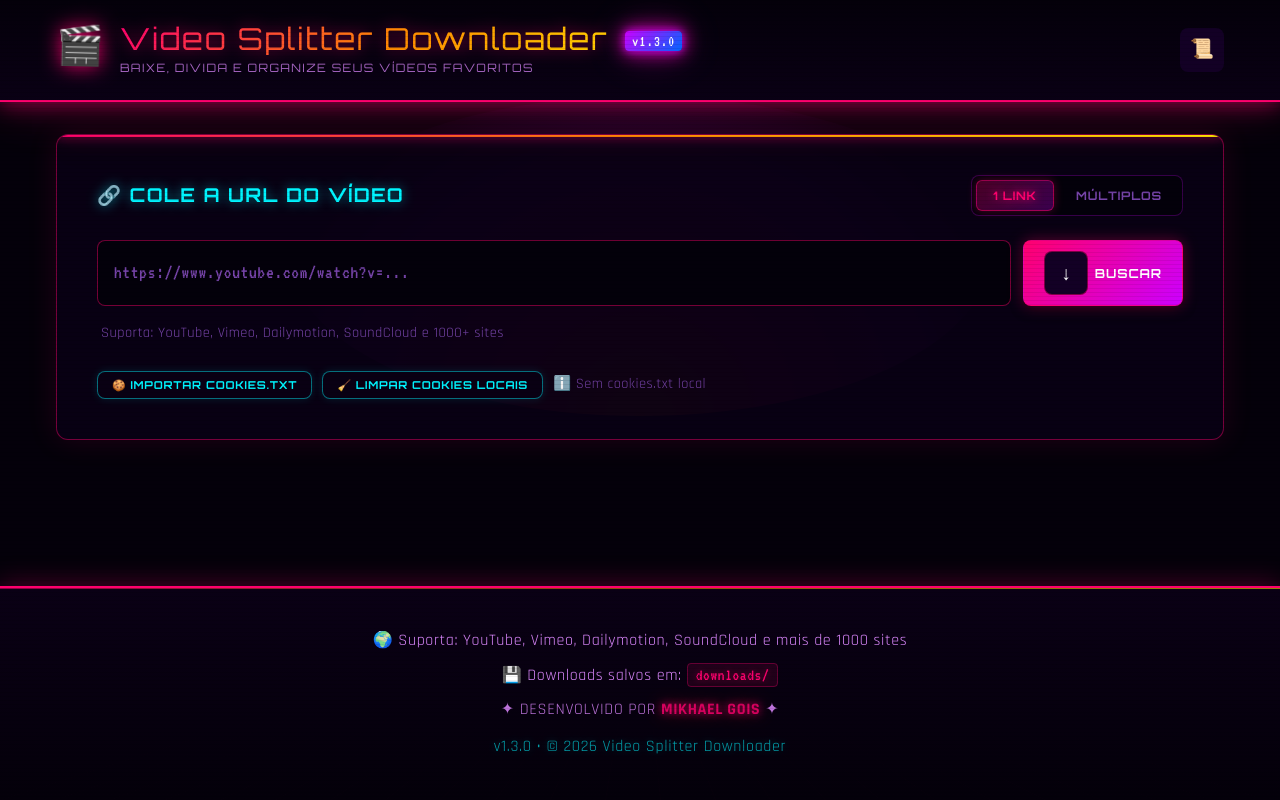
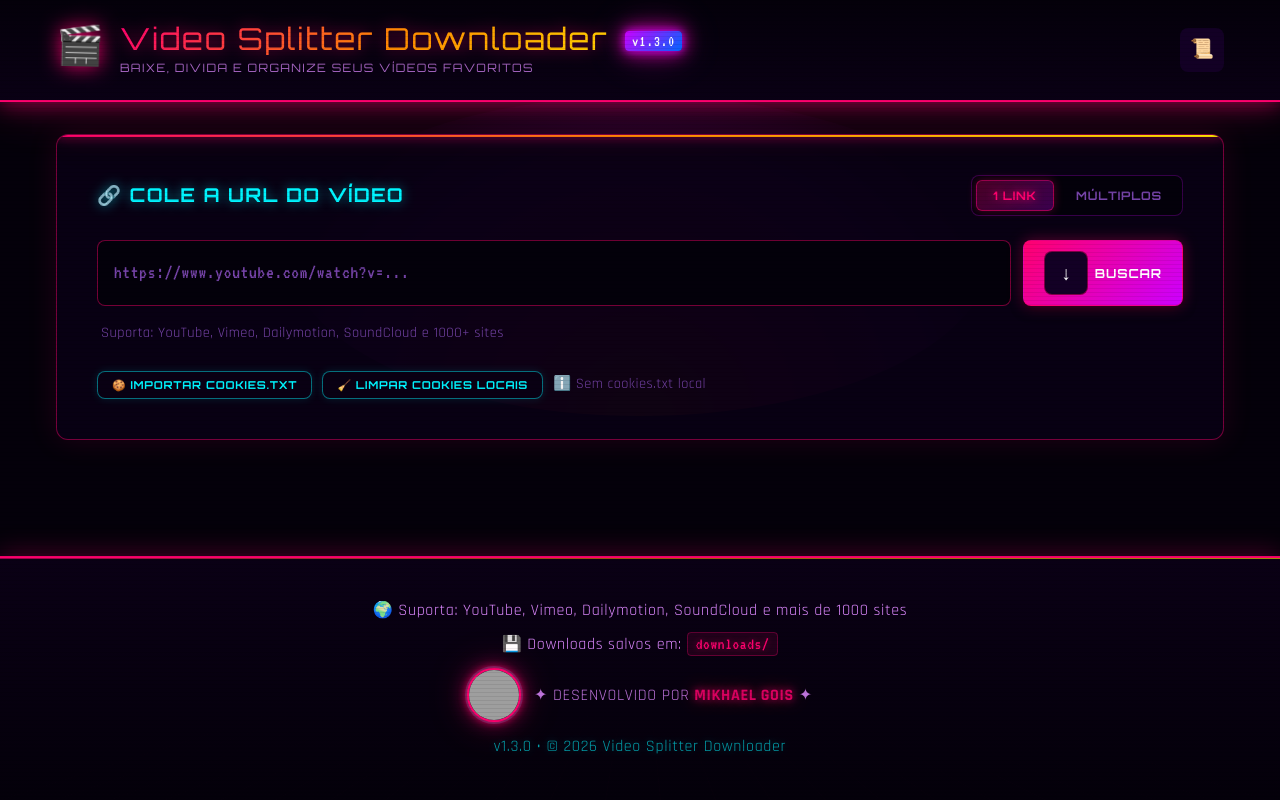
Before and after one commit to MikhaelGois/snap, a Flask app: page / in a window 1280 px wide. Run offline with Flask 3, Linux system fonts and the light colour scheme; data that the repository does not hold is empty; some libraries are stand-ins or nearby versions; some web fonts are replaced; grey boxes are pictures that could not be loaded.

Commit message:
feat: adicionar identificação visual do criador no footer

```diff
--- a/static/style_modern.css
+++ b/static/style_modern.css
@@ -1189,6 +1189,24 @@ video:not([src=""]), audio:not([src=""]) { display: block; }
     opacity: 0.85;
 }
 
+.creator-id {
+    display: flex;
+    align-items: center;
+    justify-content: center;
+    gap: 0.8rem;
+    margin-top: 0.65rem;
+}
+
+.creator-avatar {
+    width: 54px;
+    height: 54px;
+    border-radius: 50%;
+    object-fit: cover;
+    border: 2px solid var(--neon-pink);
+    box-shadow: var(--glow-pink), 0 0 0 2px rgba(0, 245, 255, 0.25);
+    background: var(--bg-secondary);
+}
+
 .author-name {
     color: var(--neon-pink);
     text-shadow: var(--glow-pink);
@@ -1240,4 +1258,8 @@ video:not([src=""]), audio:not([src=""]) { display: block; }
     #youtube-url { font-size: 16px; }
     .logo-section h1 { font-size: 1.2rem; }
     body::before { height: 35vh; }
+    .creator-id {
+        flex-direction: column;
+        gap: 0.45rem;
+    }
 }
--- a/templates/index.html
+++ b/templates/index.html
@@ -295,7 +295,15 @@
         <footer class="footer">
             <p>🌍 Suporta: YouTube, Vimeo, Dailymotion, SoundCloud e mais de 1000 sites</p>
             <p class="footer-note">💾 Downloads salvos em: <code>downloads/</code></p>
-            <p class="footer-author">✦ Desenvolvido por <span class="author-name">Mikhael Gois</span> ✦</p>
+            <div class="creator-id">
+                <img
+                    class="creator-avatar"
+                    src="{{ url_for('static', filename='creator.jpg') }}"
+                    alt="Criador Mikhael Gois"
+                    onerror="this.onerror=null;this.src='{{ url_for('static', filename='creator-placeholder.svg') }}';"
+                >
+                <p class="footer-author">✦ Desenvolvido por <span class="author-name">Mikhael Gois</span> ✦</p>
+            </div>
             <p class="footer-version">v1.3.0 • © 2026 Video Splitter Downloader</p>
         </footer>
     </div>
```
Also changed, not shown: static/creator-placeholder.svg (added).
